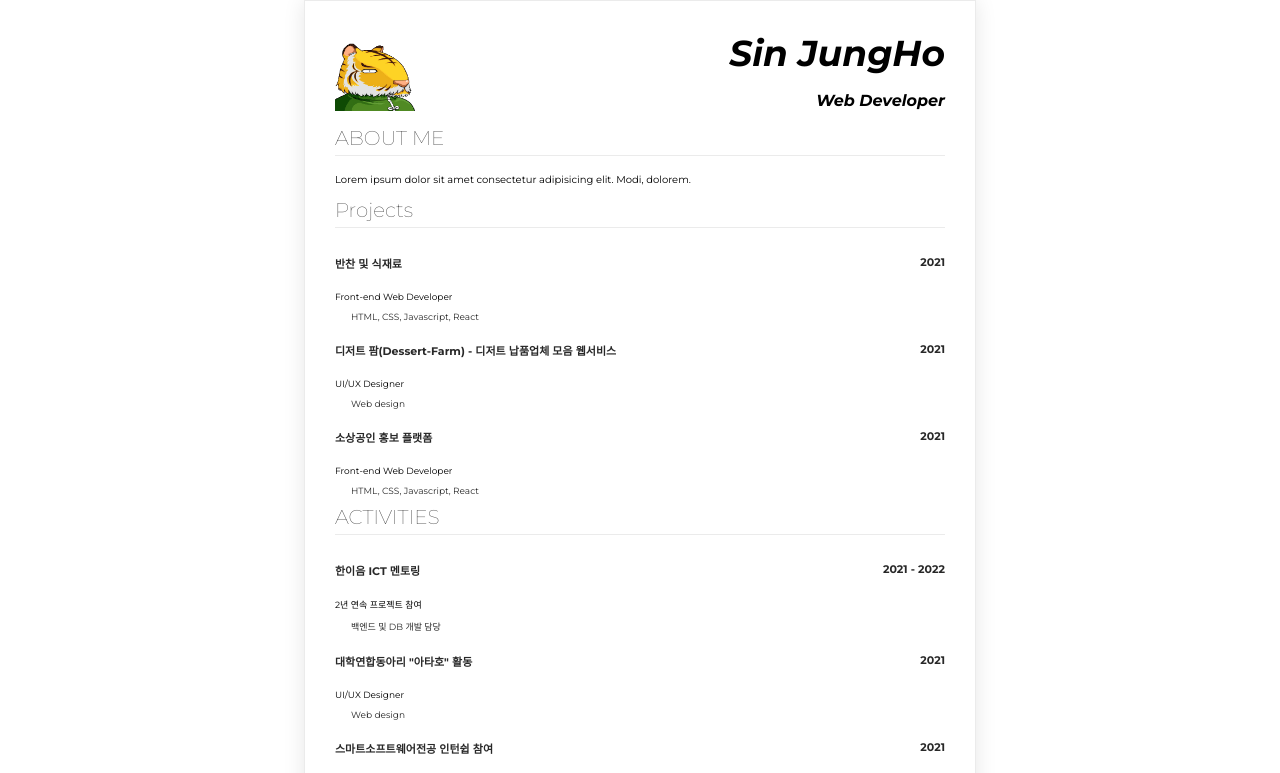
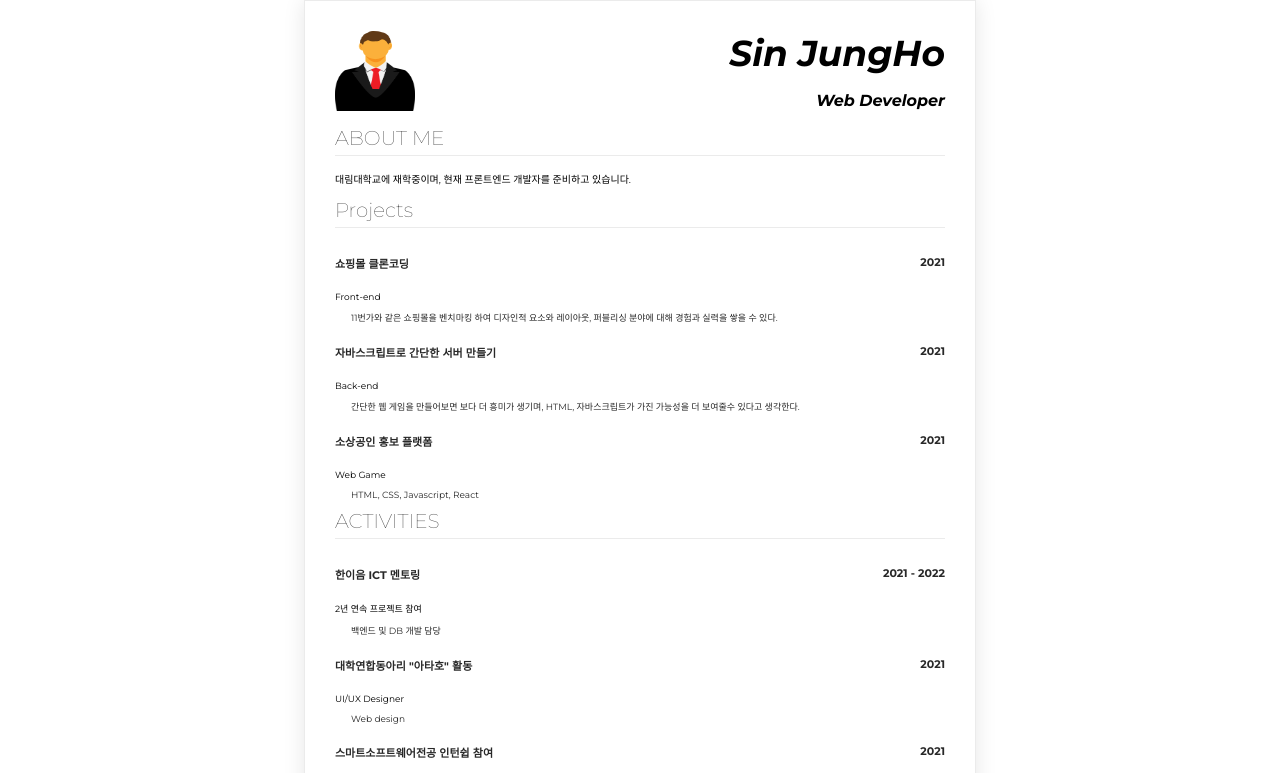
Before and after one commit to SinJungho/0413_practice, a plain HTML site: page index.html in a window 1280 px wide. Shown: the top 773 px of the page. Drawn offline with Linux system fonts and the light colour scheme.

Commit message:
1차 이력서 수정

```diff
--- a/index.html
+++ b/index.html
@@ -10,7 +10,7 @@
         <div class="right">
             <div class="title-box">
                 <div class="profile-img">
-                    <img src="img/ataho.jpg" alt="profile">
+                    <img src="img/avatar-2027363_640.png" alt="profile">
                 </div>
                 <h1>Sin JungHo</h1>
                 <p class="name-text">Web Developer</p>
@@ -18,30 +18,30 @@
         </div>
         <section>
             <h2>ABOUT ME</h2>
-            <p class="about-me-text">Lorem ipsum dolor sit amet consectetur adipisicing elit. Modi, dolorem.</p>
+            <p class="about-me-text">대림대학교에 재학중이며, 현재 프론트엔드 개발자를 준비하고 있습니다.</p>
         </section>
         <section>
             <h2>Projects</h2>
             <!-- pro1 -->
             <div class="float-wrap">
-                <p class="title-text">반찬 및 식재료</p>
+                <p class="title-text">쇼핑몰 클론코딩</p>
                 <p class="year-text">2021</p>
             </div>
-            <p class="desc-text">Front-end Web Developer</p>
-            <p class="desc-subtext">HTML, CSS, Javascript, React</p>
+            <p class="desc-text">Front-end</p>
+            <p class="desc-subtext">11번가와 같은 쇼핑몰을 벤치마킹 하여 디자인적 요소와 레이아웃, 퍼블리싱 분야에 대해 경험과 실력을 쌓을 수 있다.</p>
             <!-- pro2 -->
             <div class="float-wrap">
-                <p class="title-text">디저트 팜(Dessert-Farm) - 디저트 납품업체 모음 웹서비스</p>
+                <p class="title-text">자바스크립트로 간단한 서버 만들기</p>
                 <p class="year-text">2021</p>
             </div>
-            <p class="desc-text">UI/UX Designer</p>
-            <p class="desc-subtext">Web design</p>
+            <p class="desc-text">Back-end</p>
+            <p class="desc-subtext">간단한 웹 게임을 만들어보면 보다 더 흥미가 생기며, HTML, 자바스크립트가 가진 가능성을 더 보여줄수 있다고 생각한다.</p>
             <!-- pro3 -->
             <div class="float-wrap">
                 <p class="title-text">소상공인 홍보 플랫폼</p>
                 <p class="year-text">2021</p>
             </div>
-            <p class="desc-text">Front-end Web Developer</p>
+            <p class="desc-text">Web Game</p>
             <p class="desc-subtext">HTML, CSS, Javascript, React</p>
         </section>
         <!-- activities -->
```
Also changed, not shown: img/avatar-2027363_640.png (added).
